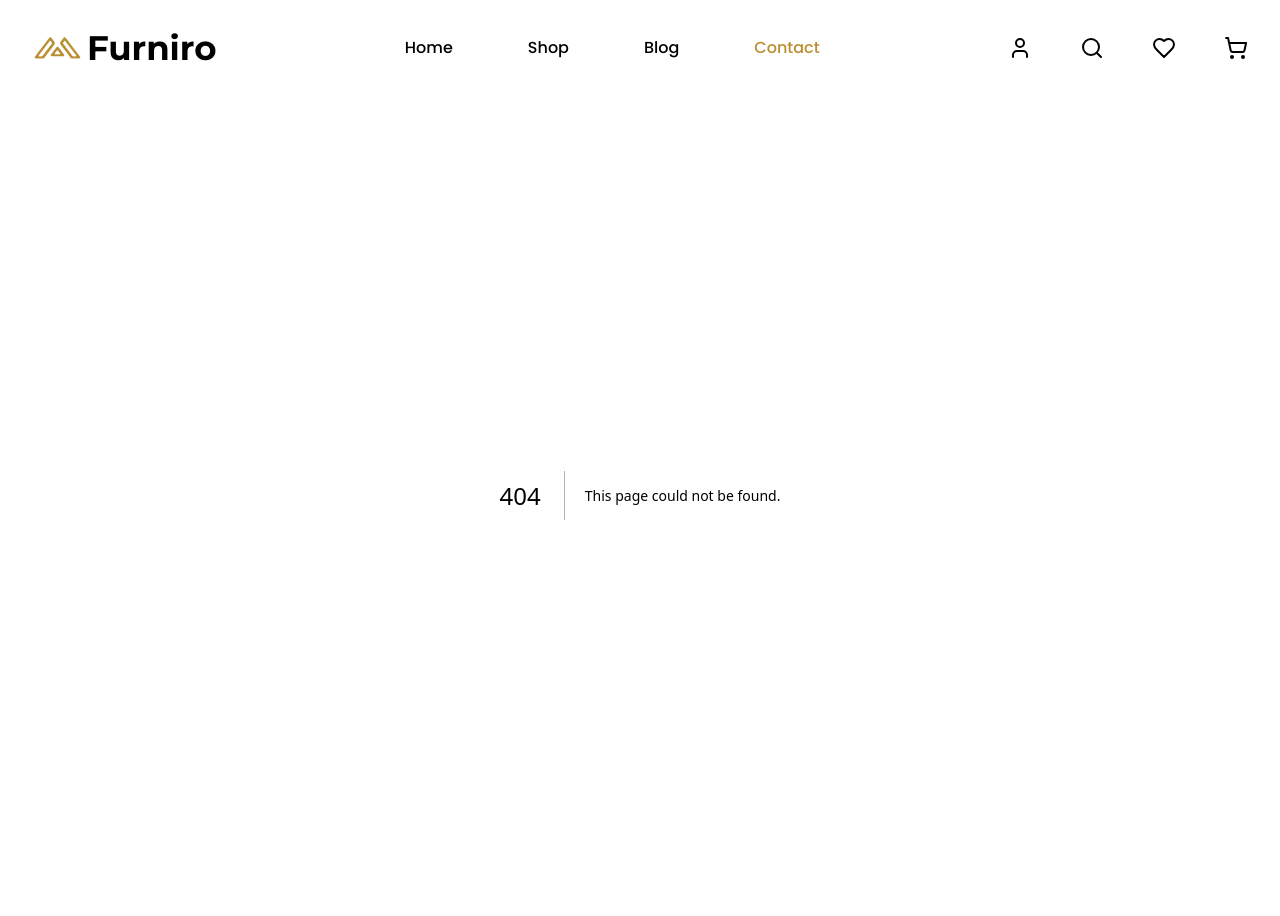
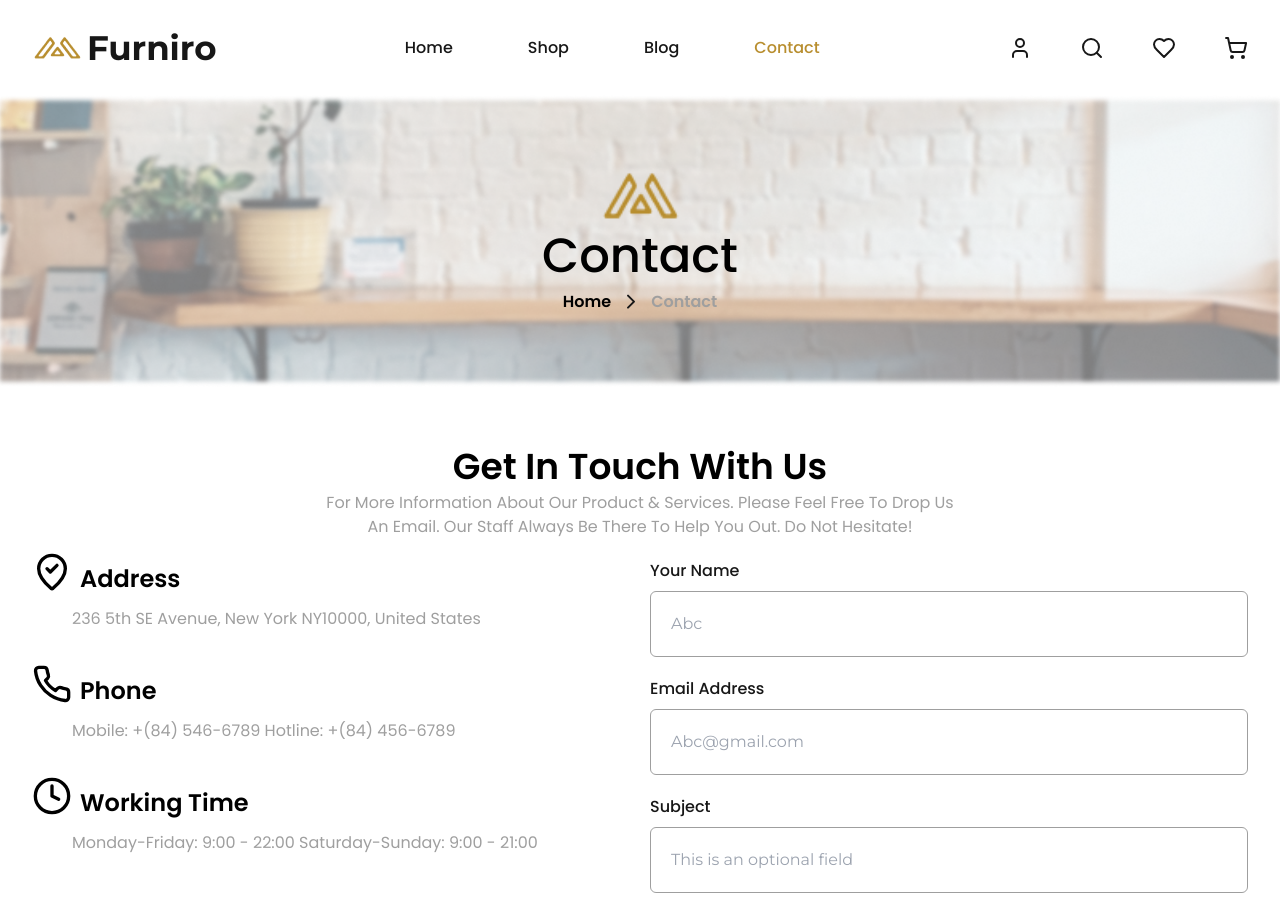
Before and after one commit to YoussefSayedDev/Furniro_eCommerce, a Next.js app: page /contact in a window 1280 px wide. Before the commit this address had no page. Shown: the top 916 px of the page. Built offline with nearby package versions, Linux system fonts and the light colour scheme.

Commit message:
Added Contact Page

```diff
--- /dev/null
+++ b/app/contact/page.tsx
@@ -0,0 +1,199 @@
+import contactImage from "@/assets/cartpage-image.png";
+import logoImage from "@/assets/logo.png";
+import Trophy from "@/components/Trophy";
+import {
+  ChevronRight,
+  ClockIcon,
+  MapPinCheckInside,
+  Phone,
+  Search,
+} from "lucide-react";
+import Image, { StaticImageData } from "next/image";
+import Link from "next/link";
+
+export default function Blog() {
+  return (
+    <main className="overflow-hidden">
+      <div className="relative w-full">
+        <Image
+          src={contactImage}
+          className="w-full"
+          alt="shop image"
+          width={1440}
+          height={316}
+        />
+
+        {/* Centering the absolute div */}
+        <div className="absolute left-1/2 top-1/2 z-20 flex w-full -translate-x-1/2 -translate-y-1/2 flex-col items-center gap-1 px-8 py-10 md:gap-4">
+          <Image
+            className="w-8 md:w-20"
+            src={logoImage}
+            alt="logo"
+            width={77}
+            height={77}
+          />
+          <h1 className="my-1 font-poppins text-xl font-medium text-black md:text-[48px]">
+            Contact
+          </h1>
+          <div className="hidden items-center gap-2 md:flex">
+            <Link
+              className="font-poppins text-base font-semibold text-black transition-colors duration-200 hover:text-[#9F9F9F]"
+              href={"/"}
+            >
+              Home
+            </Link>
+            <ChevronRight />
+            <Link
+              className="font-poppins text-base font-semibold text-[#9F9F9F]"
+              href={"/contact"}
+            >
+              Contact
+            </Link>
+          </div>
+        </div>
+      </div>
+      <div className="container mx-auto px-8 py-16">
+        <div className="flex flex-col gap-2 text-center">
+          <h1 className="font-poppins text-2xl font-semibold text-black md:text-[36px]">
+            Get In Touch With Us
+          </h1>
+          <p className="text-text-xs md:text-text-sm mx-auto max-w-[644px] font-poppins text-base text-[#9F9F9F]">
+            For More Information About Our Product & Services. Please Feel Free
+            To Drop Us An Email. Our Staff Always Be There To Help You Out. Do
+            Not Hesitate!
+          </p>
+        </div>
+        <div className="mt-5 flex flex-col gap-10 md:flex-row md:gap-5">
+          <div className="flex w-full flex-col gap-10 md:w-1/2">
+            <div>
+              <div className="flex items-center gap-2">
+                <MapPinCheckInside className="relative -top-[7px] size-10 text-black" />
+                <h2 className="font-poppins text-lg font-semibold text-black md:text-2xl">
+                  Address
+                </h2>
+              </div>
+              <p className="mt-2 pl-10 font-poppins text-base text-[#9f9f9f]">
+                236 5th SE Avenue, New York NY10000, United States
+              </p>
+            </div>
+
+            <div>
+              <div className="flex items-center gap-2">
+                <Phone className="relative -top-[7px] size-10 text-black" />
+                <h2 className="font-poppins text-lg font-semibold text-black md:text-2xl">
+                  Phone
+                </h2>
+              </div>
+              <p className="mt-2 pl-10 font-poppins text-base text-[#9f9f9f]">
+                Mobile: +(84) 546-6789 Hotline: +(84) 456-6789
+              </p>
+            </div>
+
+            <div>
+              <div className="flex items-center gap-2">
+                <ClockIcon className="relative -top-[7px] size-10 text-black" />
+                <h2 className="font-poppins text-lg font-semibold text-black md:text-2xl">
+                  Working Time
+                </h2>
+              </div>
+              <p className="mt-2 pl-10 font-poppins text-base text-[#9f9f9f]">
+                Monday-Friday: 9:00 - 22:00 Saturday-Sunday: 9:00 - 21:00
+              </p>
+            </div>
+          </div>
+
+          <div className="flex w-full flex-col gap-5 md:w-1/2">
+            <div>
+              <label
+                className="mb-2 block font-poppins text-base font-medium"
+                htmlFor="name"
+              >
+                Your Name
+              </label>
+              <input
+                className="block w-full rounded-md border border-[#9f9f9f] p-5 outline-none"
+                id="name"
+                type="text"
+                placeholder="Abc"
+              />
+            </div>
+
+            <div>
+              <label
+                className="mb-2 block font-poppins text-base font-medium"
+                htmlFor="email"
+              >
+                Email Address
+              </label>
+              <input
+                className="block w-full rounded-md border border-[#9f9f9f] p-5 outline-none"
+                id="email"
+                type="email"
+                placeholder="Abc@gmail.com"
+              />
+            </div>
+
+            <div>
+              <label
+                className="mb-2 block font-poppins text-base font-medium"
+                htmlFor="subject"
+              >
+                Subject
+              </label>
+              <input
+                className="block w-full rounded-md border border-[#9f9f9f] p-5 outline-none"
+                id="subject"
+                type="text"
+                placeholder="This is an optional field"
+              />
+            </div>
+
+            <div>
+              <label
+                className="mb-2 block font-poppins text-base font-medium"
+                htmlFor="message"
+              >
+                Message
+              </label>
+              <textarea
+                className="block min-h-[100px] w-full resize-none rounded-md border border-[#9f9f9f] p-5 outline-none"
+                id="message"
+                placeholder="Hi! I’d like to ask about..."
+              ></textarea>
+            </div>
+
+            <button className="mt-5 w-full rounded-md bg-primary px-5 py-3 font-poppins text-base font-semibold text-white transition-colors duration-200 hover:bg-[#bd9946]">
+              Submit
+            </button>
+          </div>
+        </div>
+      </div>
+      <Trophy />
+    </main>
+  );
+}
+
+function RecentPost({
+  image,
+  title,
+  date,
+}: {
+  image: string | StaticImageData;
+  title: string;
+  date: string;
+}) {
+  return (
+    <div className="flex items-center justify-between gap-2">
+      <div className="flex items-center gap-2">
+        <Image src={image} alt="blog image" width={80} height={80} />
+        <div className="flex flex-col gap-2">
+          <h3 className="font-poppins text-base font-semibold text-[#9F9F9F]">
+            {title}
+          </h3>
+          <p className="font-poppins text-xs text-[#9F9F9F]">{date}</p>
+        </div>
+      </div>
+      <span className="font-poppins text-base font-semibold text-[#9F9F9F]"></span>
+    </div>
+  );
+}
--- a/components/Cart/Cart.tsx
+++ b/components/Cart/Cart.tsx
@@ -8,7 +8,7 @@
   const { open, setOpen, total } = useCart();
   return (
     open && (
-      <div className="fixed right-0 top-0 z-50 max-h-[746px] w-[300px] bg-white shadow-md md:w-[417px]">
+      <div className="fixed right-0 top-0 z-50 max-h-[746px] w-[300px] bg-white shadow-md md:w-[460px]">
         <div className="p-8 pb-0">
           <div className="flex items-center justify-between pb-4">
             <h2 className="font-poppins text-lg font-semibold text-black md:text-2xl">
@@ -31,7 +31,7 @@
           </div>
         </div>
         <hr />
-        <div className="flex flex-wrap items-center justify-center gap-2 p-8 md:justify-between">
+        <div className="flex flex-wrap items-center justify-center gap-2 p-8 md:flex-nowrap md:justify-between">
           <Link
             href={"/cart"}
             className="rounded-3xl border border-black px-5 py-2 text-base text-black transition-colors duration-200 hover:border-primary hover:bg-secondary hover:text-primary md:text-xl"
```
